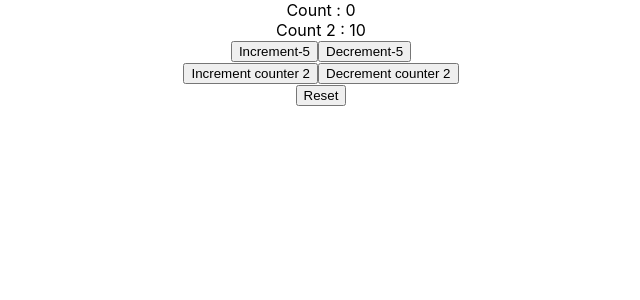
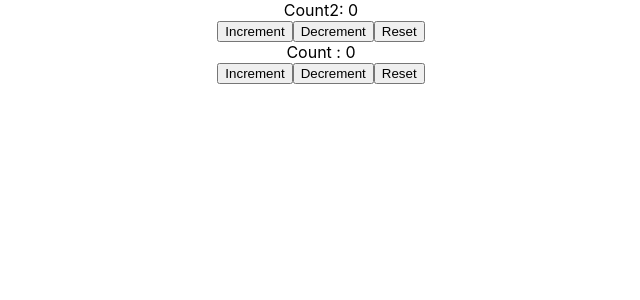
Before and after one commit to sanjaydambal/codeevolution, a React (Create React App) app: page / in a window 1280 px wide. Shown: the top 300 px of the page, without its empty margins (319-959 px from the left). Built offline with nearby package versions, Linux system fonts and the light colour scheme.

Commit message:
multiple useReducer

```diff
--- a/src/App.js
+++ b/src/App.js
@@ -4,6 +4,7 @@
 import CompC from './Components/CompC';
 import CounterOne from './Components/CounterOne';
 import CounterTwo from './Components/CounterTwo';
+import CounterThree from './Components/CounterThree';
 // import DataFetching from './Components/DataFetching';
 // // import ClassCounter from './Components/ClassCounter';
 // import HookCounter from './Components/HookCounter';
@@ -41,7 +42,8 @@
      </channelContext.Provider>
      </userContext.Provider> */}
      {/* <CounterOne/> */}
-     <CounterTwo/>
+     {/* <CounterTwo/> */}
+     <CounterThree/>
     </div>
   );
 }
--- /dev/null
+++ b/src/Components/CounterThree.js
@@ -0,0 +1,30 @@
+import React, { useReducer } from 'react'
+const intialState = 0
+const reducer = (state,action) => {
+    switch(action){
+case "Increment": return state+1
+case "Decrement":return state-1
+case "Reset": return intialState
+default:return state
+    }
+}
+function CounterThree() {
+    const [count,dispatch] = useReducer(reducer,intialState)
+    const [countThree,dispatchTwo] = useReducer(reducer,intialState)
+  return (
+    <div>
+
+        <div>Count2: {countThree}</div>
+        <button onClick={() => dispatchTwo("Increment")}> Increment</button>
+        <button onClick={() => dispatchTwo("Decrement")}> Decrement</button>
+        <button onClick={() => dispatchTwo("Reset")}> Reset</button>
+        <div>Count : {count}</div>
+        <button onClick={() => dispatch("Increment")}> Increment</button>
+        <button onClick={() => dispatch("Decrement")}> Decrement</button>
+        <button onClick={() => dispatch("Reset")}> Reset</button>
+    </div>
+
+  )
+}
+
+export default CounterThree
```
